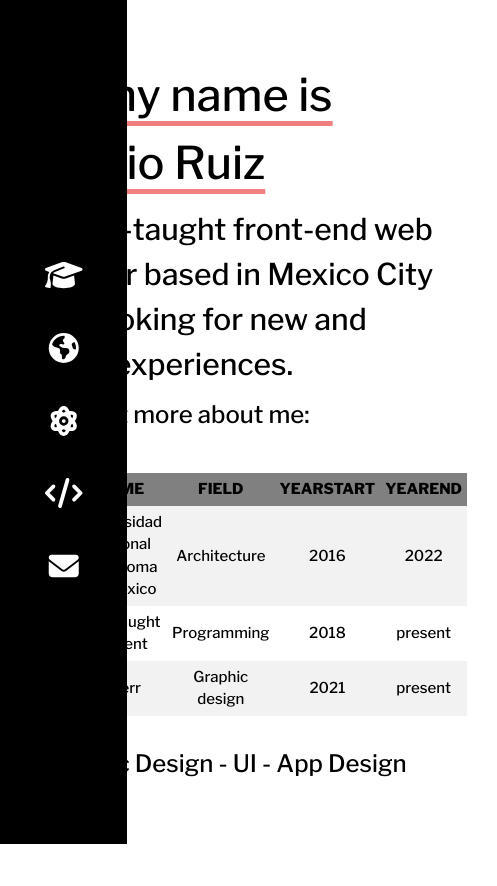
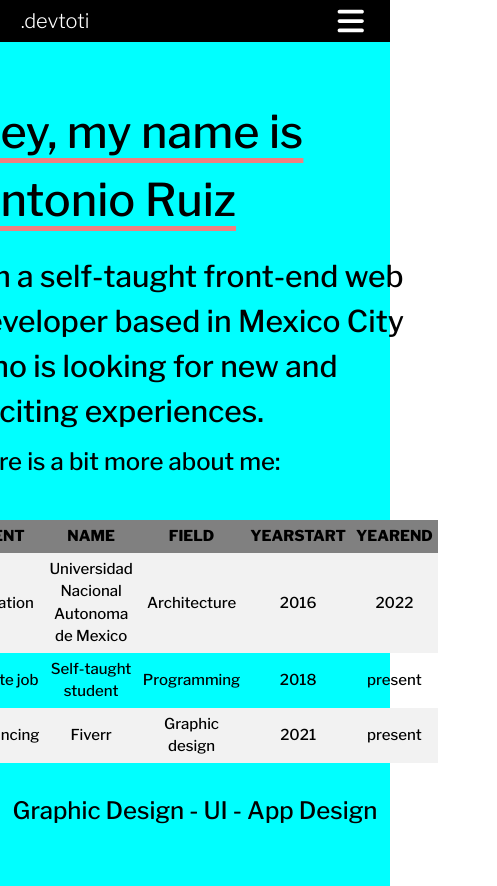
Before and after one commit to devtoti/devtoti, a React (Create React App) app: page /education in a window 390 px wide. Shown: the whole page, 497 px wide, since content can reach past the window. Before the commit the page ends 844 px from the top, so only its background shows below. Built offline with nearby package versions, Linux system fonts and the light colour scheme.

Commit message:
added first navbar responsive implementation

```diff
--- a/src/Nav.js
+++ b/src/Nav.js
@@ -10,7 +10,12 @@ const navSection = [
   { name: "Technologies", icon: ["fas", "atom"] },
   { name: "Projects", icon: ["fas", "code"] },
   { name: "Contact", icon: ["fas", "envelope"] }
+
 ];
+
+const hamburger = {
+   name: "Hamburger", icon: ["fas", "bars"] }
+
 
 function NavItems(arr, icons) {
   return arr.map((item, ix) => (
@@ -33,8 +38,9 @@ export default function Nav() {
           width: "15vh"
         }}
       >
-        <div className="hamb" style={{ display: "none" }}>
-          <button>=</button>
+        <div className="hamburger">
+          <h4>.devtoti</h4>
+        <FontAwesomeIcon icon="bars" size="2x" fixedWidth />
         </div>
         <nav>
           <ul>{NavItems(navSection)}</ul>
--- a/src/fontawesome.js
+++ b/src/fontawesome.js
@@ -6,7 +6,8 @@ import {
   faAtom,
   faGraduationCap,
   faGlobeAmericas,
-  faEnvelope
+  faEnvelope,
+  faBars
 } from "@fortawesome/free-solid-svg-icons";
 
 library.add(
@@ -15,5 +16,6 @@ library.add(
   faAtom,
   faGraduationCap,
   faGlobeAmericas,
-  faEnvelope
+  faEnvelope,
+  faBars
 );
--- a/src/styles.css
+++ b/src/styles.css
@@ -4,18 +4,22 @@
   margin: 0;
   border: 0;
 }
+
 h1 {
   font-family: "Libre Franklin", sans-serif;
   font-weight: 800;
 }
+
 h2 {
   font-family: "Libre Franklin", sans-serif;
   font-weight: 500;
 }
+
 h3 {
   font-family: "Libre Franklin", sans-serif;
   font-weight: 500;
 }
+
 h4 {
   font-family: "Libre Franklin", sans-serif;
   font-weight: 300;
@@ -24,6 +28,7 @@ h4 {
 .App {
   text-align: center;
 }
+
 body {
   height: 100%;
 }
@@ -143,6 +148,7 @@ input:focus {
   transform: translate(-50%, -50%);
 } */
 
+
 main,
 .contact-me-form {
   padding: 0;
@@ -168,9 +174,15 @@ main,
   overflow: visible;
   z-index: 2;
 }
+
+.hamburger {
+  display: none;
+}
+
 .my-navbar svg {
   padding: 20px 0px;
 }
+
 .my-navbar svg:hover {
   color: gray;
   transform: scale(1.2);
@@ -179,6 +191,7 @@ main,
 .my-navbar ul {
   padding: 0;
 }
+
 .nav-icon:hover li {
   opacity: 1;
 }
@@ -208,6 +221,7 @@ main,
 table {
   border-collapse: collapse;
 }
+
 /* th, td, tr {
   border: 1px solid;
 } */
@@ -221,6 +235,7 @@ td {
 th {
   background-color: gray;
 }
+
 tr:nth-child(odd) {
   background-color: #f2f2f2;
 }
@@ -243,6 +258,7 @@ tr:hover {
 .about-me-txt:nth-child(-n + 2) {
   margin: 0 1;
 }
+
 .profile-pic {
   width: 200px;
   display: block;
@@ -286,6 +302,7 @@ tr:hover {
   justify-content: space-evenly;
   width: 100%;
 }
+
 .languages--block svg {
   width: 100%;
   width: 4rem;
@@ -309,11 +326,9 @@ tr:hover {
   width: 85%;
   left: 15%;
   background: rgb(224, 48, 0);
-  background: linear-gradient(
-    90deg,
-    rgba(224, 48, 0, 1) 0%,
-    rgba(255, 252, 8, 1) 100%
-  );
+  background: linear-gradient(90deg,
+      rgba(224, 48, 0, 1) 0%,
+      rgba(255, 252, 8, 1) 100%);
   background: #f2f2f2;
 }
 
@@ -352,6 +367,7 @@ tr:hover {
   color: gray;
   font-weight: 300;
 }
+
 .project-list h4:hover {
   cursor: default;
   color: red;
@@ -363,3 +379,49 @@ tr:hover {
   height: 100px;
   border-radius: 50%;
 }
+
+@media only screen and (max-width: 768px) and (min-width: 300px) {
+
+  main {
+    background-color: aqua !important;
+    width: 100vw;
+    left: 0;
+    top: 5vh;
+  }
+
+  main * {
+    overflow: hidden;
+  }
+
+  .my-navbar {
+    width: 100% !important;
+    height: 5vh;
+  }
+
+  .my-navbar .hamburger {
+    width: 100vw;
+    display: inline-flex;
+    position: absolute;
+    right: 0;
+    padding: 0 2ch;
+    align-items: center;
+    justify-content: space-between;
+  }
+
+  .hamburger h4 {
+  }
+
+  nav {
+    display: none;
+  }
+
+  nav ul {
+    display: flex;
+    flex-direction: row;
+
+  }
+
+  .my-navbar li {
+    display: none;
+  }
+}
```
Also changed, not shown: 8 other files (tests, documents, lock files or other folders).
